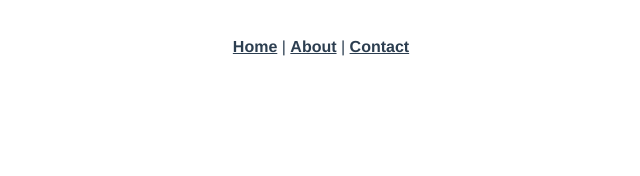
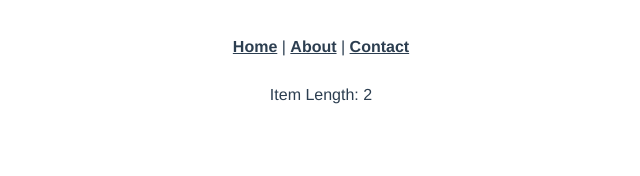
Before and after one commit to manyyeon/study_vue, a Vue app: page /provideInject in a window 1280 px wide. Shown: the top 176 px of the page, without its empty margins (319-959 px from the left). Built offline with nearby package versions, Linux system fonts and the light colour scheme; what vue-sweetalert2 would draw is missing.

Commit message:
provide inject - 불편하게 props로 넘겨주는 예제

```diff
--- a/src/router/index.js
+++ b/src/router/index.js
@@ -61,6 +61,12 @@ const routes = [
     component: () =>
       import(/* webpackChunkName: "about" */ "../views/SlotUseModalLayout.vue"),
   },
+  {
+    path: "/provideInject",
+    name: "ProvideInject",
+    component: () =>
+      import(/* webpackChunkName: "about" */ "../views/ProvideInject.vue"),
+  },
 ];
 
 const router = createRouter({
--- /dev/null
+++ b/src/views/ProvideInject.vue
@@ -0,0 +1,25 @@
+<template>
+  <div>
+    <ProvideInjectChild :itemLength="items.length" />
+  </div>
+</template>
+
+<script>
+import ProvideInjectChild from "./ProvideInjectChild.vue";
+
+export default {
+  components: { ProvideInjectChild },
+  data() {
+    return {
+      items: ["A", "B"],
+    };
+  },
+  setup() {},
+  created() {},
+  mounted() {},
+  unmounted() {},
+  methods: {},
+};
+</script>
+
+<style scoped></style>
--- /dev/null
+++ b/src/views/ProvideInjectChild.vue
@@ -0,0 +1,23 @@
+<template>
+  <div>
+    <ProvideInjectChildChild :itemLength="itemLength" />
+  </div>
+</template>
+
+<script>
+import ProvideInjectChildChild from "./ProvideInjectChildChild.vue";
+export default {
+  components: { ProvideInjectChildChild },
+  props: {
+    itemLength: {
+      type: Number,
+      default: 0,
+    },
+  },
+  data() {
+    return {};
+  },
+};
+</script>
+
+<style scoped></style>
--- /dev/null
+++ b/src/views/ProvideInjectChildChild.vue
@@ -0,0 +1,16 @@
+<template>
+  <div>Item Length: {{ this.itemLength }}</div>
+</template>
+
+<script>
+export default {
+  props: {
+    itemLength: {
+      type: Number,
+      default: 0,
+    },
+  },
+};
+</script>
+
+<style scoped></style>
```
